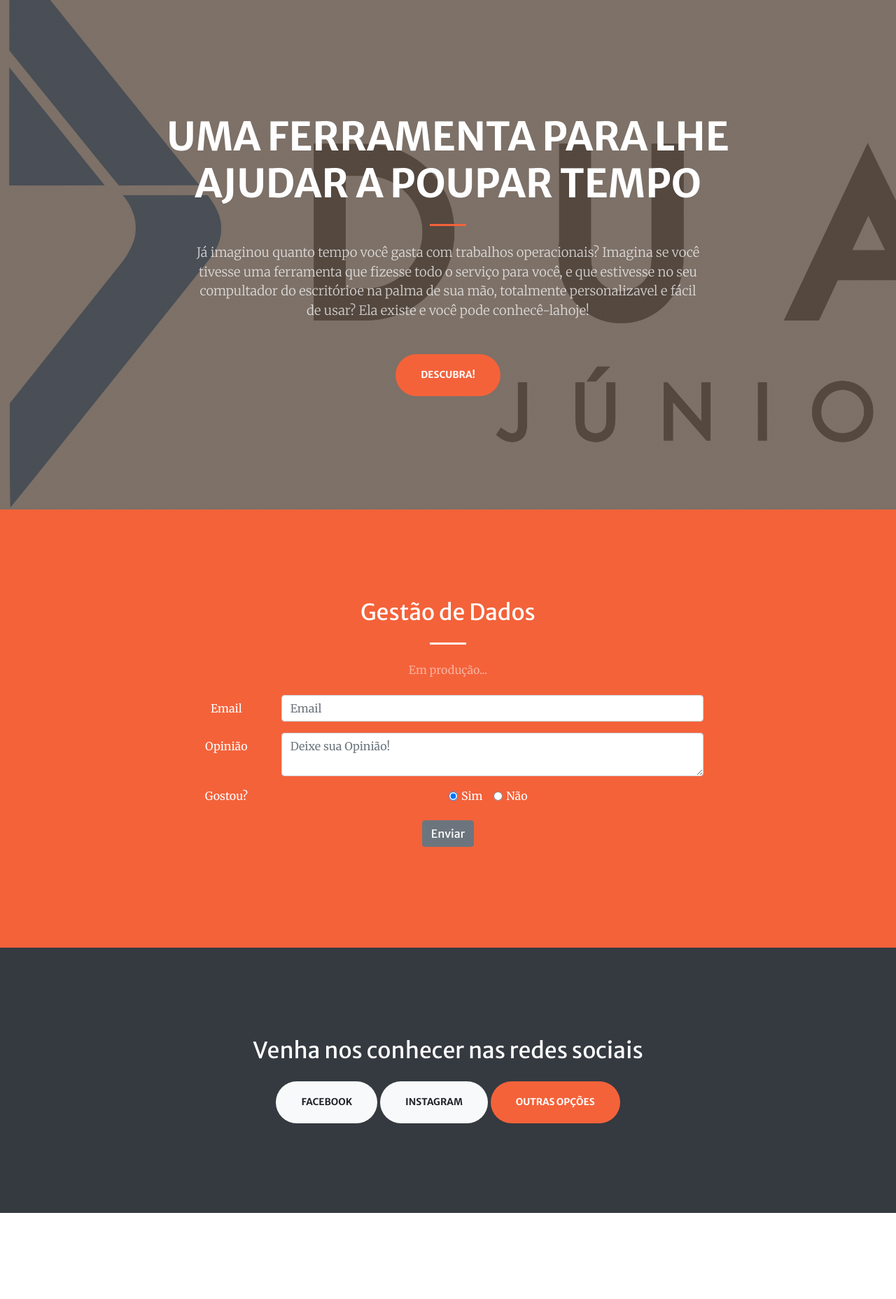
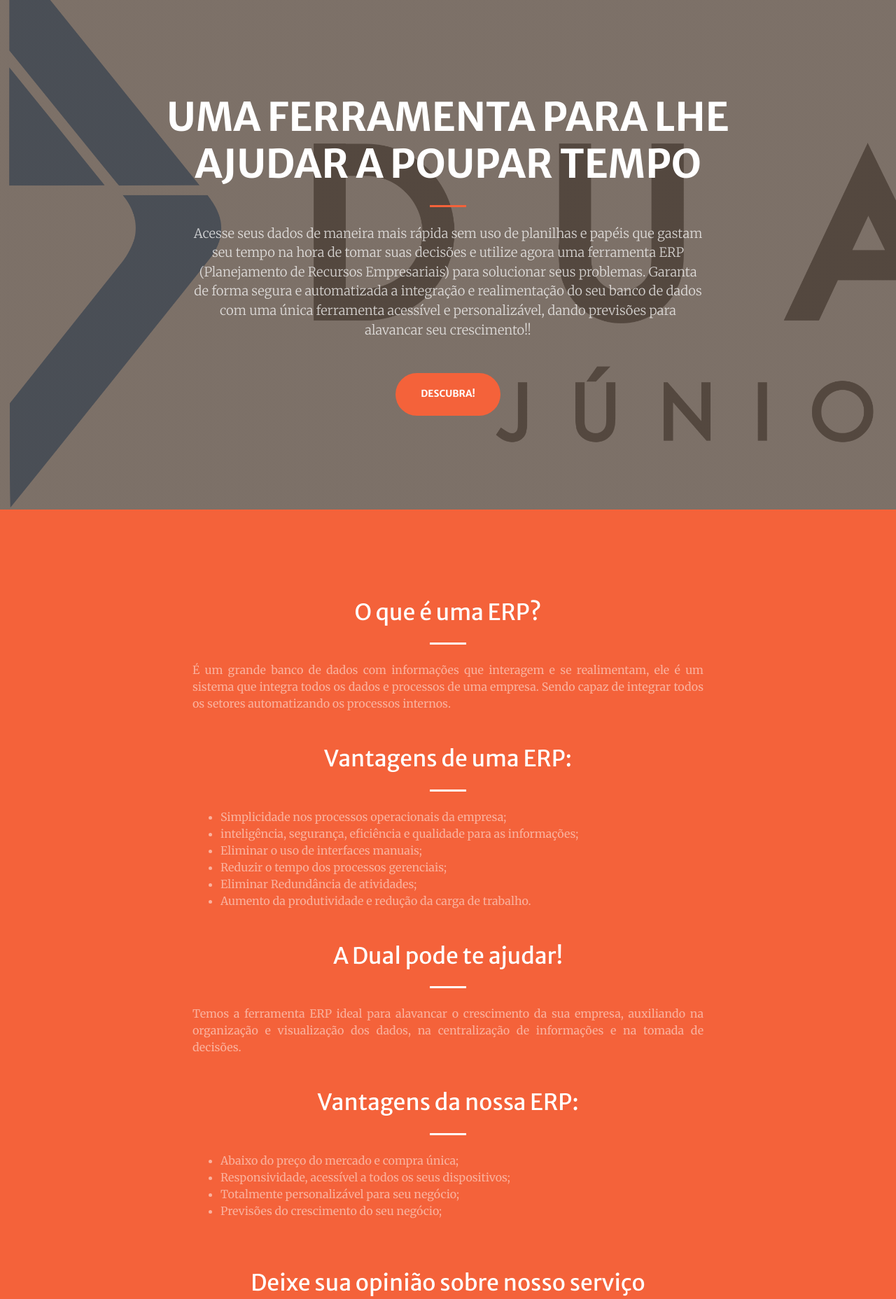
Before and after one commit to tmajory/app-landing-page, a Django app: page /dados/ in a window 1280 px wide. Shown: the part 72-1928 px from the top of the page at 70% size. Run offline with Django 3.2, Linux system fonts and the light colour scheme; some libraries are stand-ins or nearby versions.

Commit message:
finished building landing page

```diff
--- a/home/templates/dados.html
+++ b/home/templates/dados.html
@@ -36,14 +36,51 @@
     <div class="container">
         <div class="row justify-content-center">
             <div class="col-lg-8 text-center">
-                <h2 class="text-white mt-0">{{ aboutTitle }}</h2>
+                <h2 class="text-white mt-0">O que é uma ERP?</h2>
                 <hr class="divider light my-4">
-                <p class="text-white-50 mb-4">
-                {{ aboutSubtitle }}
+                <p class="text-white-50 mb-4 text-justify">
+                    É um grande banco de dados com informações que interagem e se realimentam, ele é
+                    um sistema que integra todos os dados e processos de uma empresa. Sendo capaz
+                    de integrar todos os setores automatizando os processos internos.
                 </p>
+                <br>
+
+                <h2 class="text-white mt-0">Vantagens de uma ERP:</h2>
+                <hr class="divider light my-4">
+                <ul class="text-white-50 mb-4 text-justify">
+                    <li>Simplicidade nos processos operacionais da empresa;</li>
+                    <li>inteligência, segurança, eficiência e qualidade para as informações;</li>
+                    <li>Eliminar o uso de interfaces manuais;</li>
+                    <li>Reduzir o tempo dos processos gerenciais;</li>
+                    <li>Eliminar Redundância de atividades;</li>
+                    <li>Aumento da produtividade e redução da carga de trabalho.</li>
+                </ul>
+                <br>
+
+                <h2 class="text-white mt-0">A Dual pode te ajudar!</h2>
+                <hr class="divider light my-4">
+                <p class="text-white-50 mb-4 text-justify">
+                    Temos a ferramenta ERP ideal para alavancar o crescimento da sua empresa,
+                    auxiliando na organização e visualização dos dados, na centralização de
+                    informações e na tomada de decisões.
+                </p>
+                <br>
+
+                <h2 class="text-white mt-0">Vantagens da nossa ERP:</h2>
+                <hr class="divider light my-4">
+                <ul class="text-white-50 mb-4 text-justify">
+                    <li>Abaixo do preço do mercado e compra única;</li>
+                    <li>Responsividade, acessível a todos os seus dispositivos;</li>
+                    <li>Totalmente personalizável para seu negócio;</li>
+                    <li>Previsões do crescimento do  seu negócio;</li>
+                </ul>
+                <br><br>
+
                 {% if respondido %}
                     <h2 class="text-white mt-0">Agradecemos pela sua sugestão!</h2>
                 {% else %}
+                <h2 class="text-white mt-0">Deixe sua opinião sobre nosso serviço</h2>
+                <br>
                 <form action="/dados/submit/" method="POST">
                     {% csrf_token %}
                     <!-- Formulário de Feedback -->
--- a/home/views.py
+++ b/home/views.py
@@ -22,18 +22,17 @@ def dados(request):
     html = {
         'headTitle': "Gestão de Dados - Dual Junior",
         'bodyTitle': "Uma ferramenta para lhe ajudar a poupar tempo",
-        'bodySubtitle': "Já imaginou quanto tempo você gasta com trabalhos operacionais? "+
-        "Imagina se você tivesse uma ferramenta que fizesse todo o serviço para você, e que "+
-        "estivesse no seu compultador do escritórioe na palma de sua mão, totalmente "+
-        "personalizavel e fácil de usar? Ela existe e você pode conhecê-lahoje!",
-        'aboutTitle': "Gestão de Dados",
-        'aboutSubtitle': "Em produção...",
+        'bodySubtitle': "Acesse seus dados de maneira mais rápida sem uso de planilhas "+
+        "e papéis que gastam seu tempo na hora de tomar suas decisões e utilize agora uma"+
+        " ferramenta ERP (Planejamento de Recursos Empresariais) para solucionar seus problemas."+
+        " Garanta de forma segura e automatizada a integração e realimentação do seu banco de dados"+
+        " com uma única ferramenta acessível e personalizável, dando previsões para alavancar seu "+
+        "crescimento!!",
         'respondido': request.COOKIES.get("respondido")
     }
     return render(request, 'dados.html', html)
 
 def submit(request):
-
     response = HttpResponseRedirect("/dados/#about")
     print(request.POST)
 
```
Also changed, not shown: db.sqlite3.
